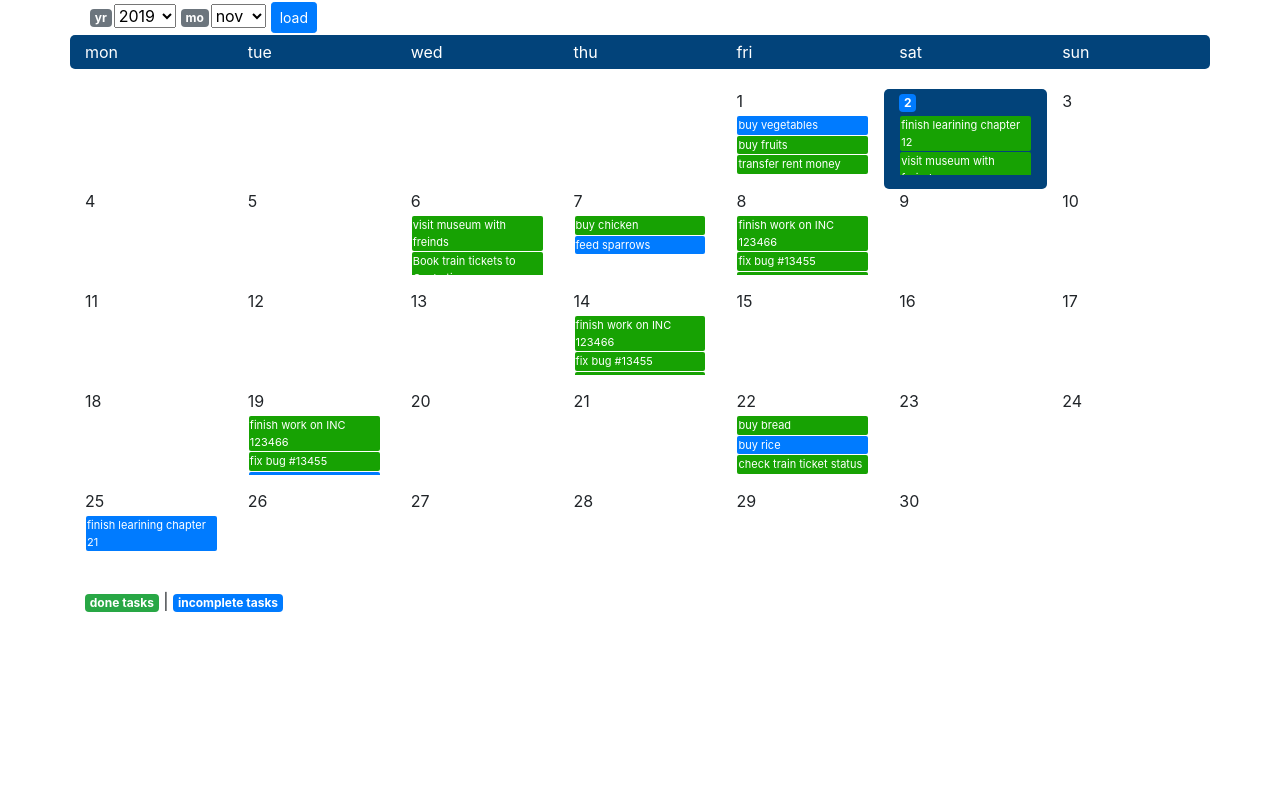
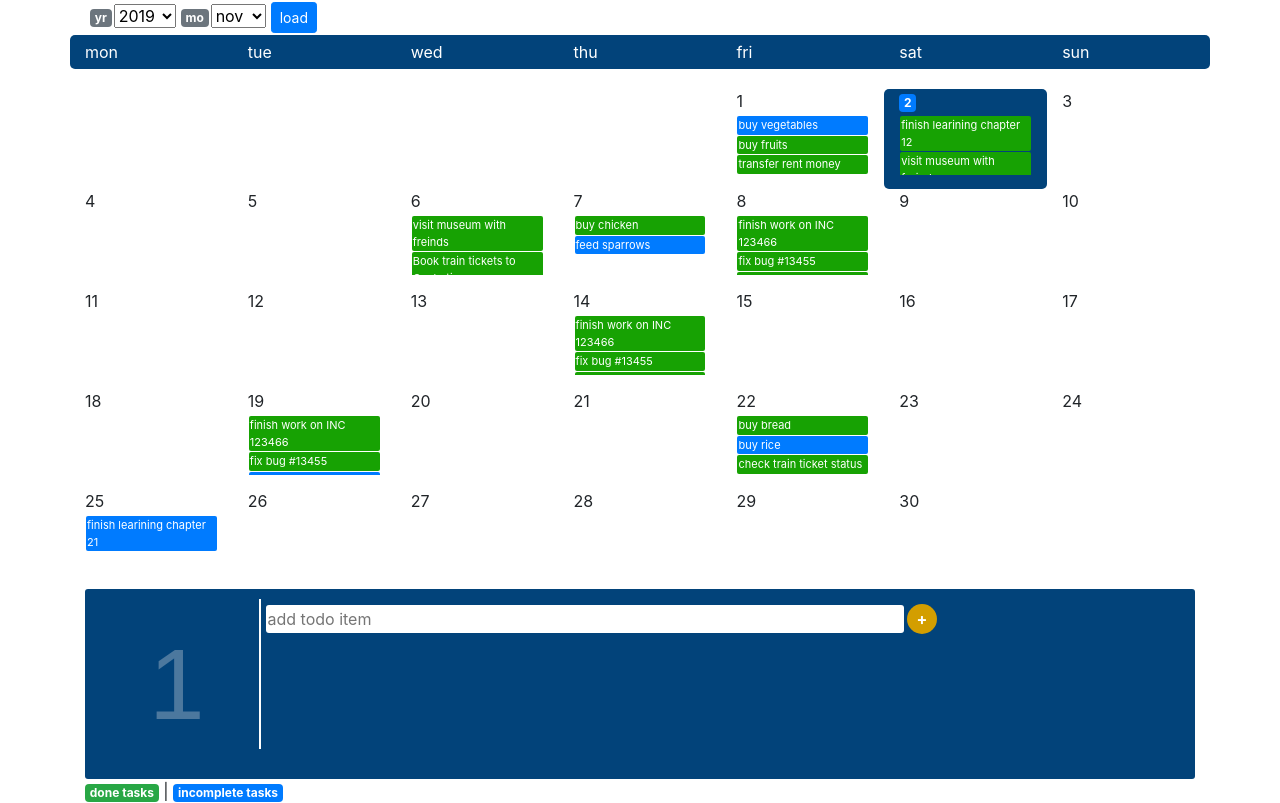
Before and after one commit to SagarMajumdar/calapparepo, an Angular app in the folder calappa/: page / in a window 1280 px wide. Built offline with nearby package versions, Linux system fonts and the light colour scheme.

Commit message:
added section for adding new todo item -- NOTE : fuctionality yet to be completed

```diff
--- a/calappa/src/app/calendar/grid/grid.component.css
+++ b/calappa/src/app/calendar/grid/grid.component.css
@@ -47,3 +47,49 @@ div.todoitems_innerdiv_done {
     background-color:
     #17a203;
 }
+div.details_div_outer {
+    background-color: #02437a;
+    border-radius: 3px;
+    padding: 10px;
+}
+div.details_div_day {
+    font-family: sans-serif;
+    width: 15%;
+    padding: 10px;
+    font-size: 100px;
+    text-align: center;
+    color:#4c789e;;
+    display: inline-block;
+}
+.addtodoitem_input{
+    border: 0px;
+    padding: 2px;
+    width: 85%;
+    border-radius: 3px;
+}
+div.details_div_items {
+    display: inline-block;
+    width: 70%;
+    vertical-align: top;
+    padding:5px;
+    min-height: 150px;
+    border-left: 2px solid white;
+
+}
+button.addtodoitem {
+    border: 0px;
+    width: 30px;
+    height: 30px;
+    border-radius: 15px;
+    text-align: center;
+    background-color: #d39e00;
+    color:white;
+    margin-left: 3px;
+    font-weight: bold;
+
+}
+.todoitm_details
+{
+    display: inline-block;
+    margin:5px;
+}
--- a/calappa/src/app/calendar/grid/grid.component.html
+++ b/calappa/src/app/calendar/grid/grid.component.html
@@ -8,7 +8,7 @@
         <div [ngClass]="{'badge badge-primary' : currDay(d.day, dayStructure.mo, dayStructure.yr)}" *ngIf="d.day != -1; else blankdayspan">
             {{d.day}}
             <!-- <a (click)="sendMoEvtData(dayStructure.yr, dayStructure.mo, d.day)" class="badge badge-warning">+</a> -->
-            <a class="badge badge-warning">+</a>
+            <a class="badge badge-warning" (click)="sendMoEvtData(dayStructure.yr, dayStructure.mo, d.day)">+</a>
 
         </div>
         <ng-template #blankdayspan><div></div></ng-template>
@@ -17,6 +17,16 @@
         </div>
     </div>
 </div>
+<div class="details_div_outer">
+    <div class="details_div_day">{{currSelectedDay}}</div>
+    <div class="details_div_items">
+        <input type="text" class="addtodoitem_input" placeholder="add todo item"> <button class="addtodoitem" title="add new todo item">+</button>
+        <div *ngFor="let item of currSelTodoItemlist"  class="todoitems_innerdiv todoitm_details" [ngClass]="{'todoitems_innerdiv_done' : item.status == 'done' } ">
+                        {{item.itemdesc}}
+        </div>
+
+    </div>
+</div>
 <div>
     <span class="badge badge-success">done tasks</span> |
     <span class="badge badge-primary">incomplete tasks</span>
--- a/calappa/src/app/calendar/grid/grid.component.ts
+++ b/calappa/src/app/calendar/grid/grid.component.ts
@@ -58,6 +58,8 @@ import { Router, ActivatedRoute } from '@angular/router';
 
   flagGotMoTodos = false;
   todosmo;
+  currSelectedDay:number = 1 ;
+  currSelTodoItemlist = [];
   constructor(private calser: CalendarService, private router: Router, private actRoute: ActivatedRoute) { }
   getotodos(yr: number, mo: number, dd: number) {
     if (this.flagGotMoTodos === false) {
@@ -200,6 +202,9 @@ import { Router, ActivatedRoute } from '@angular/router';
     }
   }
   sendMoEvtData(yr: number, mo: number, day: number) {
+    this.currSelectedDay = day;
+    this.currSelTodoItemlist = this.getotodos(yr, mo, day);
+
   }
   ngOnDestroy() {
     this.sub.unsubscribe();
@@ -259,8 +264,7 @@ import { Router, ActivatedRoute } from '@angular/router';
           { itemdesc :  'finish work on INC 123466', status : 'done'},
           { itemdesc :  'fix bug #13455', status : 'done'},
           { itemdesc :  'bug retest failed #42566 -- analyze', status : 'done'},
-          { itemdesc :  'talk to supervisor -- appraisal', status : 'done'},
-          { itemdesc :  'fix-bug #98473', status : 'done'}
+          { itemdesc :  'talk to supervisor -- appraisal', status : 'done'}
         ]
       },
       {
```
